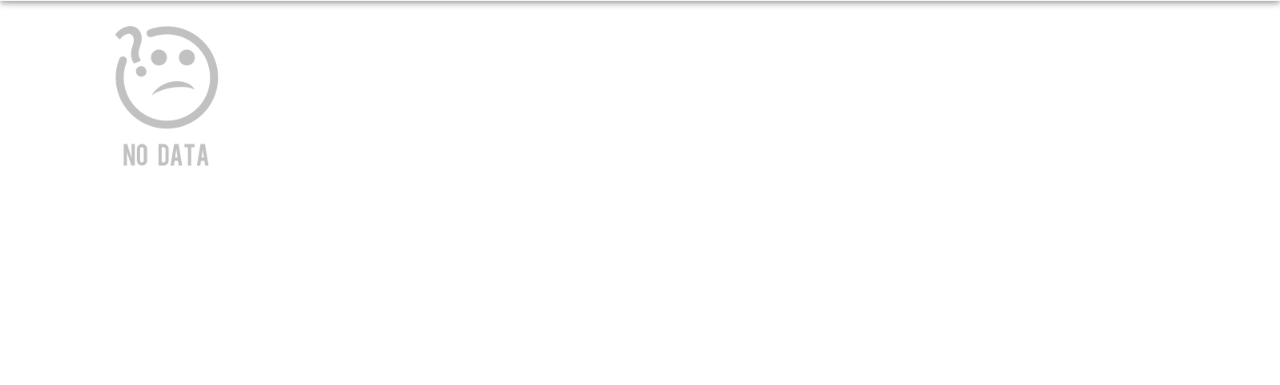
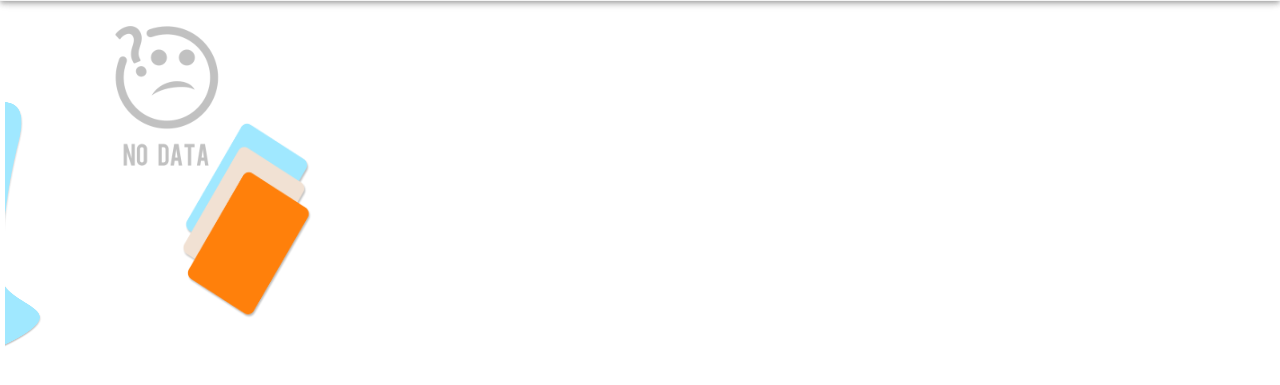
Before and after one commit to m1r4z/card-data-autocomplete, a React app: page / in a window 1280 px wide. Shown: the part 63-448 px from the top of the page. Built offline with nearby package versions, Linux system fonts and the light colour scheme; some packages are replaced by stand-ins of ours.

Commit message:
Background image added

```diff
--- a/src/views/Popup/App.css
+++ b/src/views/Popup/App.css
@@ -6,6 +6,9 @@ body {
 .App {
 	width: 320px;
 	height: 410px;
+	background: url("../../assets/side_vector.png") -5% 100% no-repeat,
+		url("../../assets/card_vector.png") 94% 85% no-repeat;
+	background-size: 50px 250px, 134px 200px;
 }
 
 .Main {
```
Also changed, not shown: src/assets/card_vector.png (added), src/assets/side_vector.png (added).
